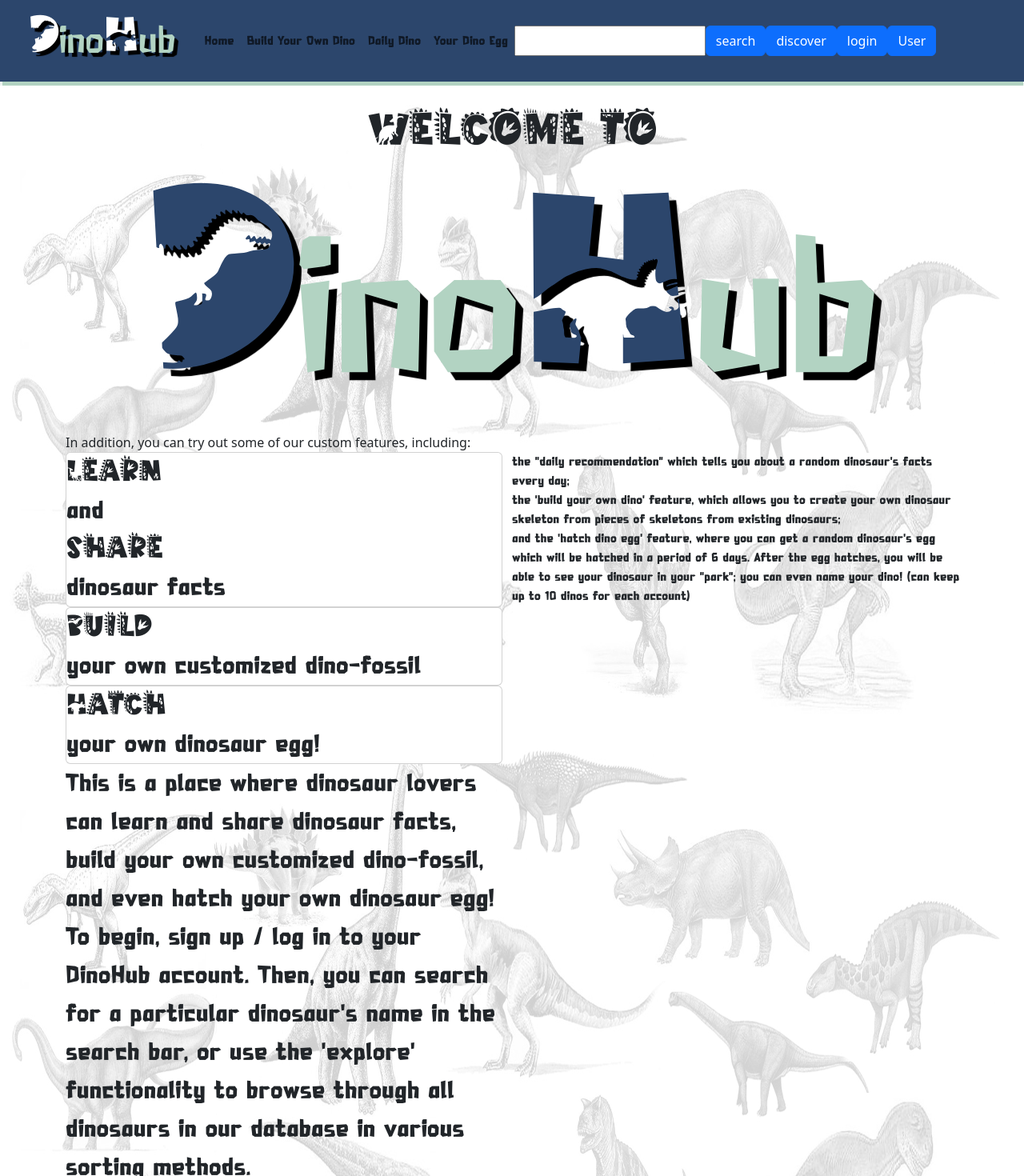
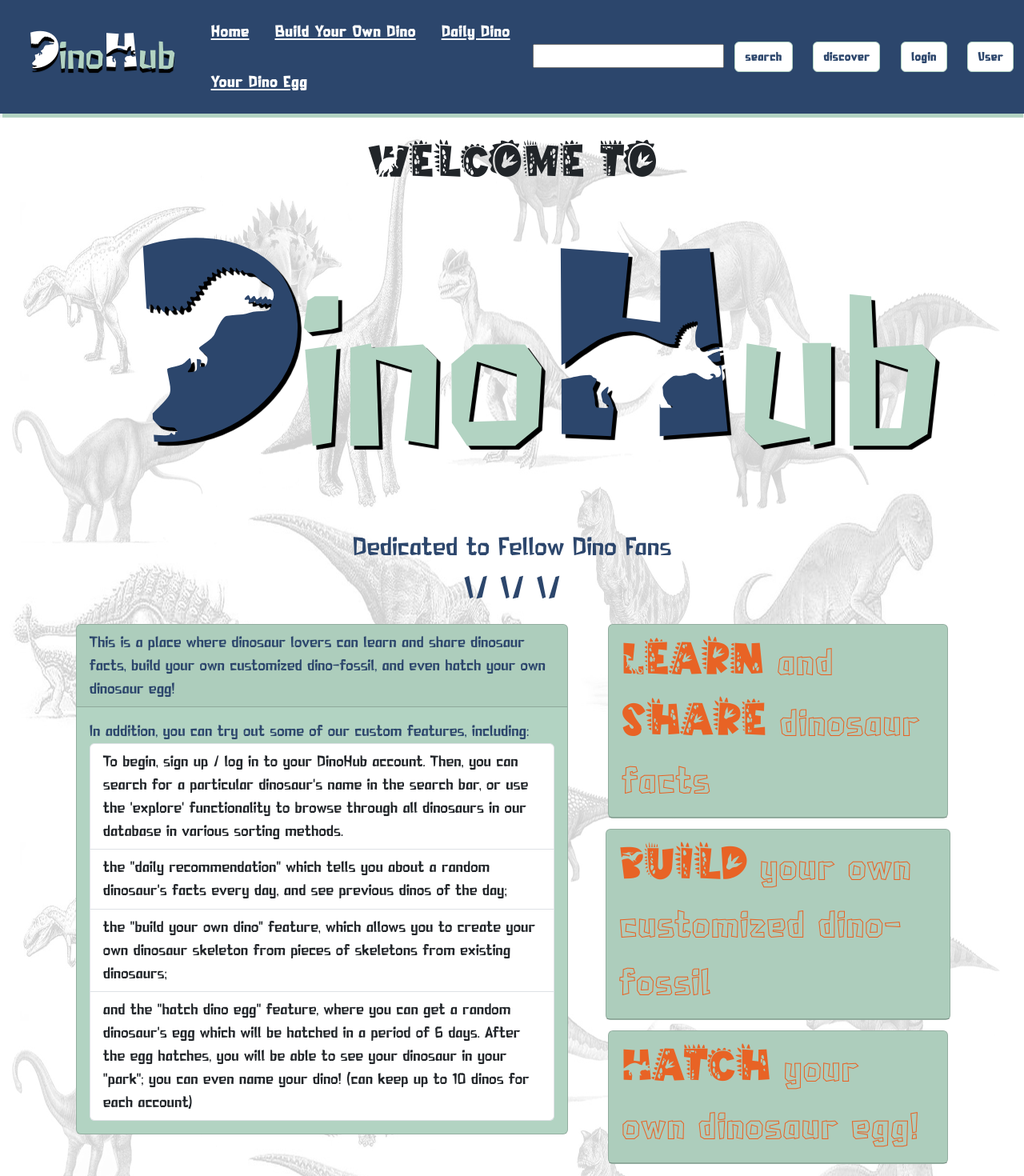
Before and after one commit to WorkForPerfection/DinoHub, a React (Create React App) app in the folder client/: page / in a window 1280 px wide. Shown: the top 1470 px of the page at 80% size. Built offline with nearby package versions, Linux system fonts and the light colour scheme.

Commit message:
More frontend work for everything

```diff
--- a/client/src/App.js
+++ b/client/src/App.js
@@ -21,6 +21,7 @@ import Form from 'react-bootstrap/Form';
 import Logo from './components/Logo'
 import './css/Dino.css'
 import { MINT, NAVY } from "./css/colors"
+import { fontFamily } from '@mui/system';
 
 function App(props) {
     const [DinoName, setDinoName] = useState("");
@@ -30,29 +31,54 @@ function App(props) {
     const [password, setPassword] = useState("");
     const navigate = useNavigate();
 
+    const linkStyle = {
+        color: 'white',
+        margin: '1rem',
+        fontSize: '1.3rem'
+    }
+
+    const formStyle = {
+        height: '2rem',
+        mergin: '3rem',
+        verticalAlign: 'center'
+    }
+
+    const buttonStyle = {
+        backgroundColor: 'white',
+        color: NAVY,
+        fontFamily: 'dinopia-r',
+        margin: '0.8rem',
+        borderColor: MINT
+    }
+
     //In your_dino_egg, if the user is not logged in, then we should display "login first"
     const HomeRender = (
         <dev>
             <Navbar style={{ backgroundColor: "#2C466C", boxShadow: '0rem 0.3rem 0.05rem ' + MINT }}>
                 <Navbar.Brand className='ms-4'>
-                        <Logo size={2} href='/' />
+                    <Logo size={2} href='/' shadow='0rem 0.3rem 0.05rem #000000' />
                 </Navbar.Brand>
-                    <Nav className='text-white nav'>
-                        <Nav.Link to="/">Home</Nav.Link>
-                        <Nav.Link to="/build_your_own_dino">Build Your Own Dino</Nav.Link>
-                        <Nav.Link to="/daily_recommendation">Daily Dino</Nav.Link>
-                        <Nav.Link to="/your_dino_egg">Your Dino Egg</Nav.Link>
+                <Nav className='nav' style={{ color: 'white' }}>
+                    <Link style={linkStyle} to="/">Home</Link>
+                    <Link style={linkStyle} to="/build_your_own_dino">Build Your Own Dino</Link>
+                    <Link style={linkStyle} to="/daily_recommendation">Daily Dino</Link>
+                    <Link style={linkStyle} to="/your_dino_egg">Your Dino Egg</Link>
+                </Nav>
+                <Nav style={formStyle} >
+                    <Form>
+                        <input type="text" onChange={(event) => { setDinoName(event.target.value) }} />
+                    </Form>
+
                 </Nav>
                 <Nav>
-                        <input type="text" onChange={(event) => { setDinoName(event.target.value) }} />
-                        <Button onClick={() => { navigate("/DinoPage", { state: { curname: DinoName } }) }}> search </Button>
+                    <Button style={buttonStyle} onClick={() => { navigate("/DinoPage", { state: { curname: DinoName } }) }}> search </Button>
                 </Nav>
                 <Nav>
-                        <Button onClick={() => { navigate("/discover") }}> discover </Button>
+                    <Button style={buttonStyle} onClick={() => { navigate("/discover") }}> discover </Button>
                 </Nav>
                 <Nav>
-                        <Button onClick={() => { setLogin(true) }}> login </Button>
-                        <Button onClick={() => { setUser({ ...User, name: "wang" }) }}> User </Button>
+                    <Button style={buttonStyle} onClick={() => { setLogin(true) }}> login </Button>
+                    <Button style={buttonStyle} onClick={() => { setUser({ ...User, name: "wang" }) }}> User </Button>
                 </Nav>
             </Navbar>
 
--- a/client/src/Home.js
+++ b/client/src/Home.js
@@ -7,11 +7,15 @@ import React from "react";
 import Container from 'react-bootstrap/Container'
 import Logo from './components/Logo'
 import './css/Dino.css'
-import { MINT, NAVY } from "./css/colors"
+import { MINT, NAVY, ORG } from "./css/colors"
 
 import Row from 'react-bootstrap/Row'
 import Col from 'react-bootstrap/Col'
 import Card from 'react-bootstrap/Card'
+import ListGroup from 'react-bootstrap/ListGroup';
+
+// const cardStyle1 = { margin: '0.8rem', color: ORG, backgroundColor: MINT }
+const cardStyle2 = { margin: '0.8rem', color: NAVY, fontFamily: 'dinopia-l', fontSize: '1.2rem', backgroundColor: MINT }
 
 export function Home() {
     return (
@@ -25,40 +29,57 @@ export function Home() {
                 }}>
                     Welcome to
                 </h1>
-                <Container style={{ textAlign: 'center' }} >
-                    <Logo size={10} color1={NAVY} shadow={'0.6rem 0.6rem 0.05rem #000000'} />
+                <Container style={{ textAlign: 'center', margin: '2rem' }} >
+                    <Logo size={11} color1={NAVY} />
                 </Container>
 
-                In addition, you can try out some of our custom features, including:
-                <Row style={{ fontFamily: 'dinopia-r' }}>
-                    <Col style={{ fontSize: '2rem' }} md={{ padding: '' }}>
-                        <Card>
-                            <span style={{ fontFamily: 'dino-font' }}>Learn</span> and <span style={{ fontFamily: 'dino-font' }}>Share</span>  dinosaur facts
+                {/* In addition, you can try out some of our custom features, including: */}
+                <h1 style={{ fontSize: '2rem', fontFamily: 'dinopia-L', color: NAVY, textAlign: 'center' }}>Dedicated to Fellow Dino Fans</h1>
+                <h1 style={{ fontFamily: 'dinopia-r', color: NAVY, textAlign: 'center' }}>\/{'      '}\/{'      '}\/</h1>
+                <Row>
+                    <Col>
+                        <Card style={cardStyle2}>
+                            <Card.Header>This is a place where dinosaur lovers can learn and share dinosaur facts, build your own customized dino-fossil, and even hatch your own dinosaur egg!</Card.Header>
+                            <Card.Body style={{ backgroundColor: 'transparent' }}>
+                                In addition, you can try out some of our custom features, including:
+                                <ListGroup>
+                                    <ListGroup.Item>
+                                        To begin, sign up / log in to your DinoHub account. Then, you can search for a particular dinosaur's name in the search bar, or use the 'explore' functionality to browse through all dinosaurs in our database in various sorting methods.
+                                    </ListGroup.Item>
+                                    <ListGroup.Item>
+                                        the "daily recommendation" which tells you about a random dinosaur's facts every day, and see previous dinos of the day;
+                                    </ListGroup.Item>
+                                    <ListGroup.Item>
+                                        the "build your own dino" feature, which allows you to create your own dinosaur skeleton from pieces of skeletons from existing dinosaurs;
+                                    </ListGroup.Item>
+                                    <ListGroup.Item>
+                                        and the "hatch dino egg" feature, where you can get a random dinosaur's egg which will be hatched in a period of 6 days. After the egg hatches, you will be able to see your dinosaur in your "park"; you can even name your dino! (can keep up to 10 dinos for each account)
+                                    </ListGroup.Item>
+                                </ListGroup>
+                            </Card.Body>
                         </Card>
-                        <Card>
-                            <span style={{ fontFamily: 'dino-font' }}>Build</span> your own customized dino-fossil
+
+                    </Col>
+                    <Col style={{ fontSize: '3rem', fontFamily: 'dinopia-o' }} md={5}>
+                        <Card style={{ margin: '0.8rem', color: ORG, backgroundColor: MINT }}>
+                            <Card.Header>
+                                <span style={{ fontFamily: 'dino-font' }}>Learn</span>
+                                {' '}and{' '}<span style={{ fontFamily: 'dino-font' }}>Share</span>{' '}dinosaur facts
+                            </Card.Header>
                         </Card>
-                        <Card>
-                            <span style={{ fontFamily: 'dino-font' }}>Hatch</span> your own dinosaur egg!
+                        <Card style={{ margin: '0.6rem', color: ORG, backgroundColor: MINT }}>
+                            <Card.Header><span style={{ fontFamily: 'dino-font' }}>Build</span> your own customized dino-fossil</Card.Header>
                         </Card>
-                        This is a place where dinosaur lovers can learn and share dinosaur facts, build your own customized dino-fossil, and even hatch your own dinosaur egg!
-                        To begin, sign up / log in to your DinoHub account. Then, you can search for a particular dinosaur's name in the search bar, or use the 'explore' functionality to browse through all dinosaurs in our database in various sorting methods.
+                        <Card style={{ margin: '0.8rem', color: ORG, backgroundColor: MINT }}>
+                            <Card.Header><span style={{ fontFamily: 'dino-font' }}>Hatch</span> your own dinosaur egg!</Card.Header>
+                        </Card>
+
                     </Col>
-                    <Col>
-                        <Row>
-                            the "daily recommendation" which tells you about a random dinosaur's facts every day;
-                        </Row>
-                        <Row>
-                            the 'build your own dino' feature, which allows you to create your own dinosaur skeleton from pieces of skeletons from existing dinosaurs;
-                        </Row>
-                        <Row>
-                            and the 'hatch dino egg' feature, where you can get a random dinosaur's egg which will be hatched in a period of 6 days. After the egg hatches, you will be able to see your dinosaur in your "park"; you can even name your dino! (can keep up to 10 dinos for each account)
-                        </Row>
-                    </Col>
+
                 </Row>
-                <p style={{ fontSize: '20px' }}>
+                <Row style={{ fontSize: '2rem', fontFamily: 'dinopia-l', margin: '2rem' }}>
                     Below are some pictures of dinosaurs in our database -- can you guess their names?
-                </p>
+                </Row>
 
                 <img src={Abel} alt={"Abel"} />
                 <img src={Diplo} alt={"Diplo"} />
--- a/client/src/css/colors.js
+++ b/client/src/css/colors.js
@@ -1,4 +1,5 @@
 const MINT = '#B2D3C2'
 const NAVY = '#2C466C'
+const ORG = '#e86325'
 
-export { MINT, NAVY }
+export { MINT, NAVY, ORG }
```
Lines whose indentation alone changed are shown as unchanged.
